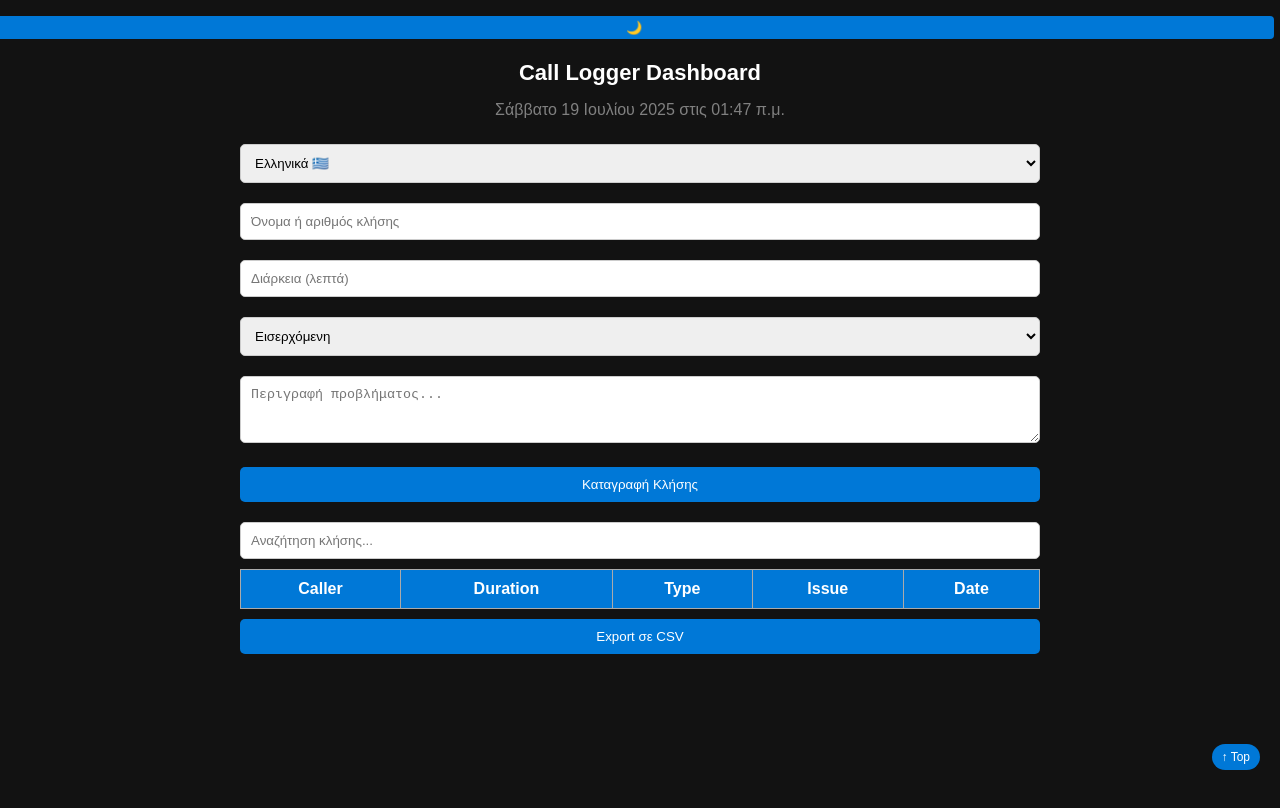
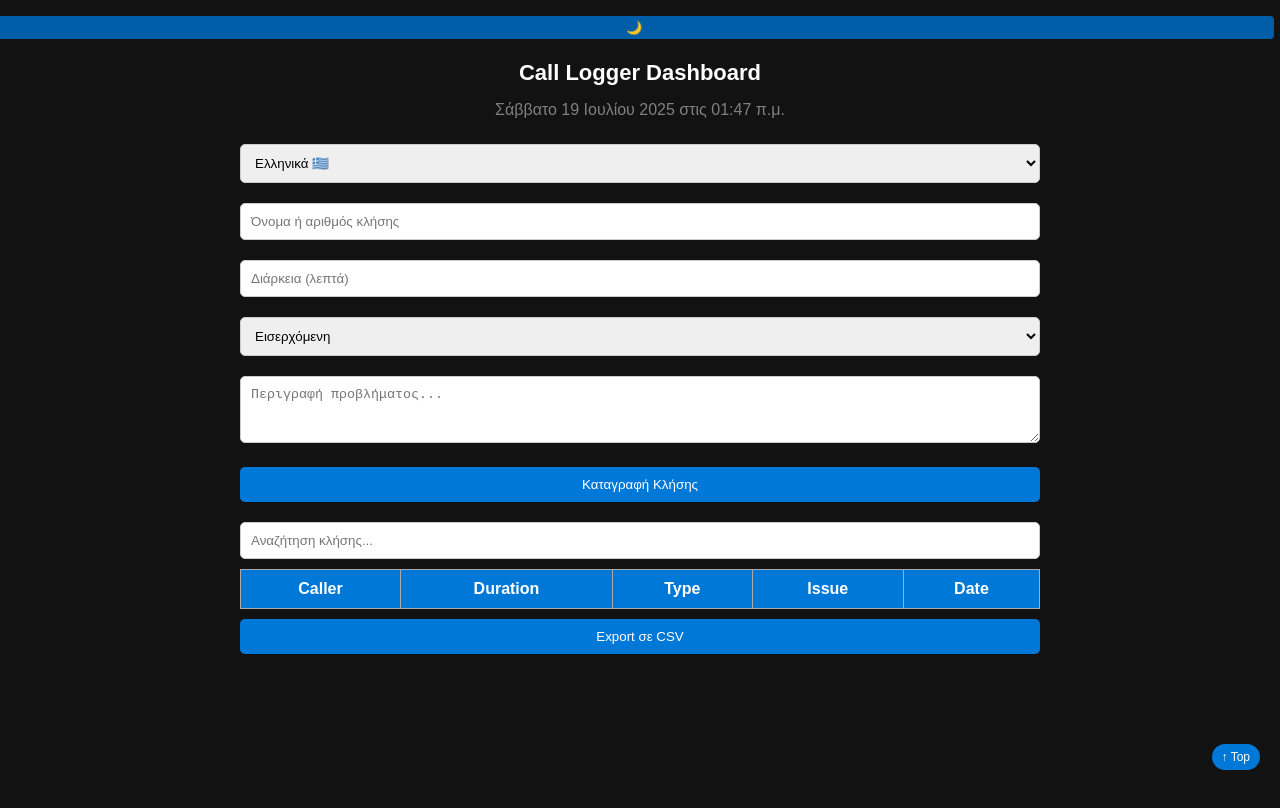
Before and after one commit to vasilisnikitaras/call-logger-dashboard, a plain HTML site: page index.html in a window 1280 px wide. In both pictures the pointer is over the button 634 px from the left and 27 px from the top of the page. Shown: the top 808 px of the page. Drawn offline with nearby package versions, Linux system fonts and the light colour scheme.

Commit message:
Update index.html

```diff
--- a/index.html
+++ b/index.html
@@ -147,7 +147,11 @@
   color: white;
 }
   </style>
-
+  <style>
+    #themeToggle:hover {
+  background-color: #005ea8;
+}
+  </style>
 
 </head>
 
```
